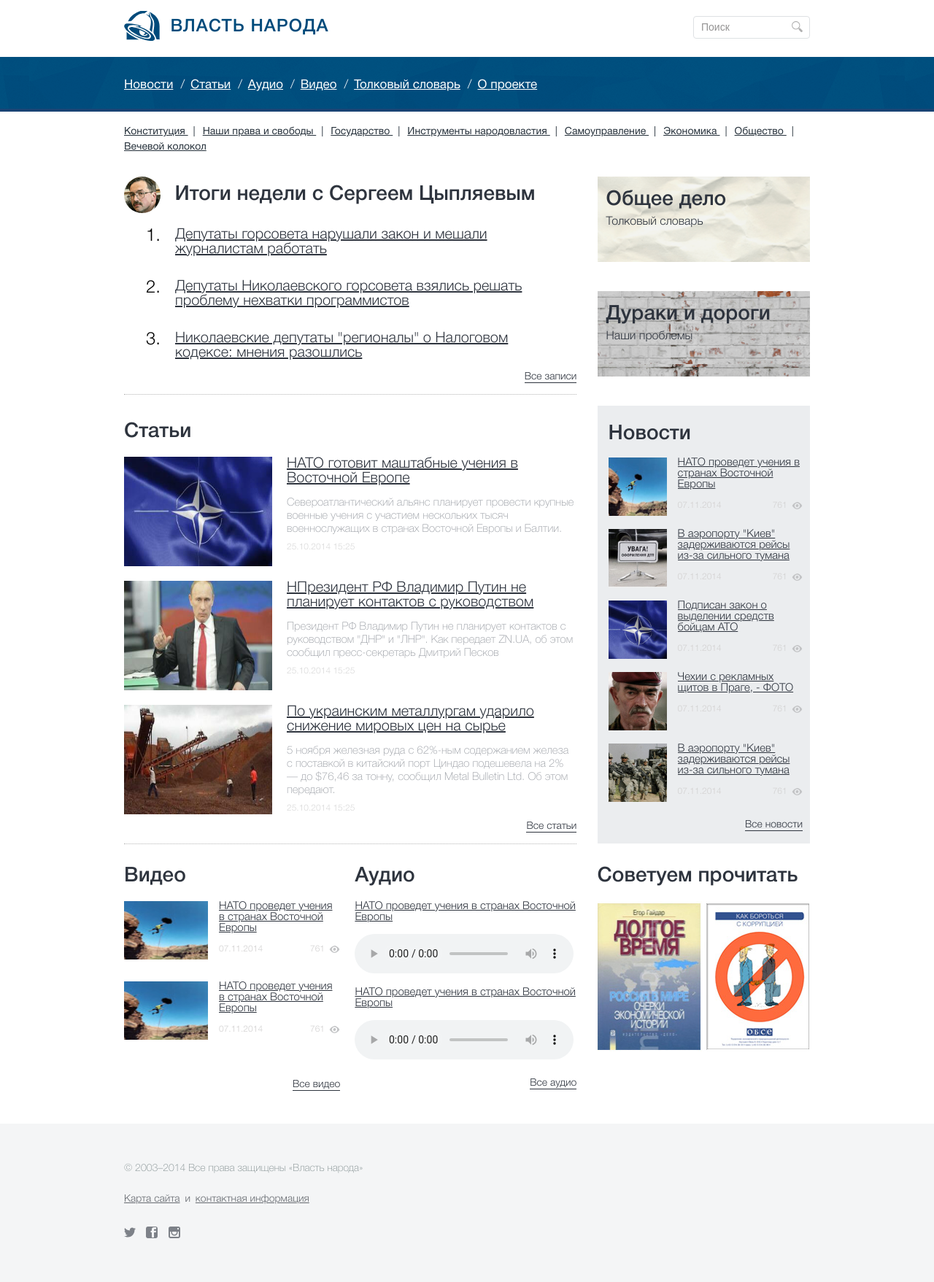
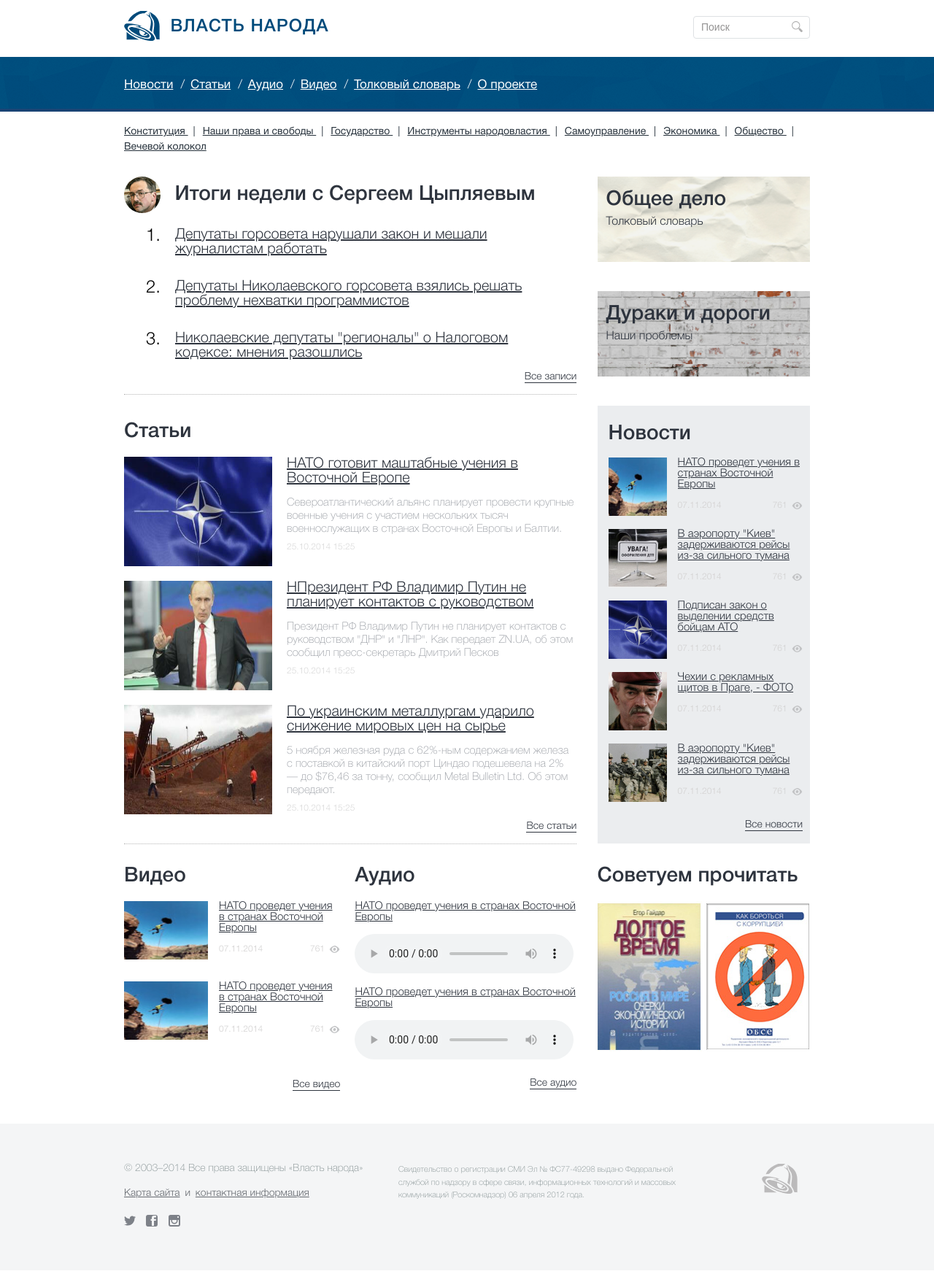
Before and after one commit to sarhov/vn_site, a Jekyll site: the page built from index.html, in a window 1280 px wide. Shown: the whole page at 73% size. Built offline with Jekyll 4.4.1, drawn with Linux system fonts in a browser that asks for light colours.

Commit message:
add the footer logo

```diff
--- a/_includes/footer.html
+++ b/_includes/footer.html
@@ -1,5 +1,5 @@
 <footer class="footer wrapper">
-  <div class="footer__inner inner">
+  <div class="footer__inner inner clearfix">
     <div class="footer-box_info footer-box">
       <div class="copyright" xmlns:dc="http://purl.org/dc/elements/1.1/" property="dc:rights">©
         <span class="copyright__item copyright__item_date" property="dc:dateCopyrighted">2003–2014</span>
@@ -29,7 +29,20 @@
       </div>
       <!-- /.socials socials_footer -->
     </div>
+    <!-- footer-box -->
+    <div class="footer-box footer-box_reginfo">
+      <p class="reginfo">Свидетельство о регистрации СМИ Эл № ФС77-49298 выдано Федеральной службой по надзору в сфере связи, информационных технологий и массовых коммуникаций (Роскомнадзор) 06 апреля 2012 года.</p>
+      <!-- /.registrantion -->
+    </div>
+    <!-- /.footer-box footer-box_reginfo -->
+    <div class="footer-box footer-box_logo">
+      <a href="/" class="logo footer-box__footer">
+        <svg class="icon-logo icon icon-logo_footer"><use xlink:href="#icon-logo"></use> </svg>
+        <!-- /.icon-logo icon-logo_footer -->
+      </a></div>
+    <!-- /.footer-box footer-box_lofo -->
   </div>
+  <!-- inner -->
 </div>
 <!-- /.footer__inenr inner -->
 </footer>
--- a/css/main.css
+++ b/css/main.css
@@ -155,7 +155,7 @@ button:focus {
 }
 
 /* line 173, ../sass/_base.scss */
-.test2, .news-block__short-description, .copyright {
+.test2, .news-block__short-description, .copyright, .reginfo {
   font-family: "HelveticaNeueCyr-Thin";
 }
 
@@ -375,20 +375,24 @@ a {
   height: 41px;
   color: inherit;
 }
+/* line 38, ../sass/main.scss */
+.icon-logo_footer {
+  color: #bbbabb;
+}
 
-/* line 40, ../sass/main.scss */
+/* line 43, ../sass/main.scss */
 .icon-search {
   width: 15px;
   height: 15px;
   color: inherit;
 }
 
-/* line 65, ../sass/main.scss */
+/* line 68, ../sass/main.scss */
 .main-header {
   margin-bottom: 22px;
 }
 
-/* line 69, ../sass/main.scss */
+/* line 72, ../sass/main.scss */
 .more-link {
   clear: both;
   *zoom: 1;
@@ -399,7 +403,7 @@ a {
   display: table;
   clear: both;
 }
-/* line 72, ../sass/main.scss */
+/* line 75, ../sass/main.scss */
 .more-link__link {
   display: inline-block;
   border-bottom: 1px solid #2e343e;
@@ -407,27 +411,27 @@ a {
   color: #2e343e;
   float: right;
 }
-/* line 78, ../sass/main.scss */
+/* line 81, ../sass/main.scss */
 .more-link__link:hover {
   border-bottom-color: transparent;
 }
 
-/* line 84, ../sass/main.scss */
+/* line 87, ../sass/main.scss */
 .site-logo.site-logo {
   color: #004b7b;
 }
-/* line 87, ../sass/main.scss */
+/* line 90, ../sass/main.scss */
 .site-logo.site-logo:hover {
   color: #006aae;
 }
 
-/* line 92, ../sass/main.scss */
+/* line 95, ../sass/main.scss */
 .site-logo {
   text-transform: uppercase;
   float: left;
   margin-top: 15px;
 }
-/* line 97, ../sass/main.scss */
+/* line 100, ../sass/main.scss */
 .site-logo__title {
   font-size: 24px;
   letter-spacing: 1px;
@@ -437,13 +441,13 @@ a {
   margin-top: 3px;
 }
 
-/* line 109, ../sass/main.scss */
+/* line 112, ../sass/main.scss */
 .search {
   position: relative;
   float: right;
   margin-top: 22px;
 }
-/* line 113, ../sass/main.scss */
+/* line 116, ../sass/main.scss */
 .search__text {
   background: none;
   border: 1px solid;
@@ -454,7 +458,7 @@ a {
   width: 160px;
   height: 31px;
 }
-/* line 125, ../sass/main.scss */
+/* line 128, ../sass/main.scss */
 .search__submit {
   background: none;
   border: none;
@@ -467,24 +471,24 @@ a {
   cursor: pointer;
   color: #b1b1b1;
 }
-/* line 136, ../sass/main.scss */
+/* line 139, ../sass/main.scss */
 .search__submit:active, .search__submit:hover {
   padding: 0;
   margin: 0;
 }
-/* line 140, ../sass/main.scss */
+/* line 143, ../sass/main.scss */
 .search__submit svg {
   width: 15px;
 }
 
-/* line 146, ../sass/main.scss */
+/* line 149, ../sass/main.scss */
 ::-webkit-input-placeholder {
   /* WebKit browsers */
   color: #949393;
   font-size: 14px;
 }
 
-/* line 153, ../sass/main.scss */
+/* line 156, ../sass/main.scss */
 :-moz-placeholder {
   /* Mozilla Firefox 4 to 18 */
   color: #949393;
@@ -492,7 +496,7 @@ a {
   opacity: 1;
 }
 
-/* line 161, ../sass/main.scss */
+/* line 164, ../sass/main.scss */
 ::-moz-placeholder {
   /* Mozilla Firefox 19+ */
   color: #949393;
@@ -500,7 +504,7 @@ a {
   opacity: 1;
 }
 
-/* line 169, ../sass/main.scss */
+/* line 172, ../sass/main.scss */
 :-ms-input-placeholder {
   /* Internet Explorer 10+ */
   color: #949393;
@@ -508,7 +512,7 @@ a {
 }
 
 /* the top bar */
-/* line 178, ../sass/main.scss */
+/* line 181, ../sass/main.scss */
 .top-bar {
   height: 75px;
   overflow: hidden;
@@ -516,21 +520,21 @@ a {
   padding-top: 30px;
   margin-bottom: 17px;
 }
-/* line 184, ../sass/main.scss */
+/* line 187, ../sass/main.scss */
 .top-bar__menu {
   position: relative;
 }
-/* line 188, ../sass/main.scss */
+/* line 191, ../sass/main.scss */
 .top-bar__item {
   float: left;
   margin-left: 10px;
   font-size: 17px;
 }
-/* line 192, ../sass/main.scss */
+/* line 195, ../sass/main.scss */
 .top-bar__item:first-child {
   margin-left: 0;
 }
-/* line 195, ../sass/main.scss */
+/* line 198, ../sass/main.scss */
 .top-bar__item:not(:first-child):before {
   color: #fff;
   content: '/';
@@ -539,22 +543,22 @@ a {
   margin-right: 8px;
   float: left;
 }
-/* line 205, ../sass/main.scss */
+/* line 208, ../sass/main.scss */
 .top-bar__link {
   text-decoration: underline;
   color: #FFF;
 }
-/* line 208, ../sass/main.scss */
+/* line 211, ../sass/main.scss */
 .top-bar__link:hover, .top-bar__link.is-active {
   text-decoration: none;
 }
 
 /* bottom bar */
-/* line 216, ../sass/main.scss */
+/* line 219, ../sass/main.scss */
 .bottom-bar {
   margin-bottom: 30px;
 }
-/* line 221, ../sass/main.scss */
+/* line 224, ../sass/main.scss */
 .bottom-bar__item {
   float: left;
   color: #27323c;
@@ -562,7 +566,7 @@ a {
   font-size: 14px;
   line-height: 1.5;
 }
-/* line 227, ../sass/main.scss */
+/* line 230, ../sass/main.scss */
 .bottom-bar__item:not(:last-child):after {
   content: '|';
   display: inline-block;
@@ -570,36 +574,36 @@ a {
   font-size: 14px;
   margin-left: 7px;
 }
-/* line 235, ../sass/main.scss */
+/* line 238, ../sass/main.scss */
 .bottom-bar__link {
   color: inherit;
   text-decoration: underline;
 }
-/* line 238, ../sass/main.scss */
+/* line 241, ../sass/main.scss */
 .bottom-bar__link:hover, .bottom-bar__link.is-active {
   text-decoration: none;
   color: #3b4c5b;
 }
 
 /* top-block */
-/* line 247, ../sass/main.scss */
+/* line 250, ../sass/main.scss */
 .top-block {
   margin-bottom: 15px;
 }
-/* line 249, ../sass/main.scss */
+/* line 252, ../sass/main.scss */
 .top-block__left {
   float: left;
   width: 66%;
   padding-bottom: 15px;
 }
-/* line 255, ../sass/main.scss */
+/* line 258, ../sass/main.scss */
 .top-block__header {
   height: 50px;
   overflow: hidden;
   margin-bottom: 20px;
   text-overflow: ellipsis;
 }
-/* line 260, ../sass/main.scss */
+/* line 263, ../sass/main.scss */
 .top-block__header img {
   display: inline-block;
   margin-right: 15px;
@@ -608,24 +612,24 @@ a {
   height: 50px;
   border-radius: 50%;
 }
-/* line 269, ../sass/main.scss */
+/* line 272, ../sass/main.scss */
 .top-block__headline {
   vertical-align: middle;
   display: inline-block;
 }
-/* line 273, ../sass/main.scss */
+/* line 276, ../sass/main.scss */
 .top-block__right {
   float: right;
   width: 31%;
 }
 
-/* line 280, ../sass/main.scss */
+/* line 283, ../sass/main.scss */
 .top-block-articles__list {
   list-style: none;
   counter-reset: articles;
   padding-right: 60px;
 }
-/* line 285, ../sass/main.scss */
+/* line 288, ../sass/main.scss */
 .top-block-articles__item {
   overflow: hidden;
   text-overflow: ellipsis;
@@ -633,11 +637,11 @@ a {
   margin-bottom: 30px;
   font-size: 20px;
 }
-/* line 291, ../sass/main.scss */
+/* line 294, ../sass/main.scss */
 .top-block-articles__item:last-child {
   margin-bottom: 15px;
 }
-/* line 294, ../sass/main.scss */
+/* line 297, ../sass/main.scss */
 .top-block-articles__item::before {
   counter-increment: articles;
   content: counter(articles) ".";
@@ -646,117 +650,117 @@ a {
   text-indent: 30px;
   font-size: 24px;
 }
-/* line 303, ../sass/main.scss */
+/* line 306, ../sass/main.scss */
 .top-block-articles__link {
   text-decoration: underline;
   overflow: hidden;
   display: block;
   color: #2e343e;
 }
-/* line 308, ../sass/main.scss */
+/* line 311, ../sass/main.scss */
 .top-block-articles__link:hover {
   text-decoration: none;
 }
 
-/* line 316, ../sass/main.scss */
+/* line 319, ../sass/main.scss */
 .top-box {
   height: 117px;
   padding: 18px 0 0 12px;
   display: block;
 }
-/* line 320, ../sass/main.scss */
+/* line 323, ../sass/main.scss */
 .top-box:hover {
   opacity: 0.9;
 }
-/* line 323, ../sass/main.scss */
+/* line 326, ../sass/main.scss */
 .top-box:first-child {
   background: #e1e1d8 url("../images/top-box-bg_first.png") center top/cover repeat;
   margin-bottom: 40px;
 }
-/* line 327, ../sass/main.scss */
+/* line 330, ../sass/main.scss */
 .top-box:first-child + .top-box {
   background: #dadada url("../images/top-box-bg_second.png") 100px 100px/cover repeat;
 }
-/* line 330, ../sass/main.scss */
+/* line 333, ../sass/main.scss */
 .top-box__headline {
   margin-bottom: 8px;
 }
 
-/* line 335, ../sass/main.scss */
+/* line 338, ../sass/main.scss */
 .news-blocks {
   float: left;
   width: 66%;
   padding-top: 22px;
   padding-bottom: 15px;
 }
-/* line 341, ../sass/main.scss */
+/* line 344, ../sass/main.scss */
 .news-blocks__headline {
   margin-bottom: 20px;
 }
 
-/* line 346, ../sass/main.scss */
+/* line 349, ../sass/main.scss */
 .center-block {
   margin-bottom: 30px;
 }
 
-/* line 360, ../sass/main.scss */
+/* line 363, ../sass/main.scss */
 .news-block {
   height: 150px;
   margin-bottom: 20px;
 }
-/* line 363, ../sass/main.scss */
+/* line 366, ../sass/main.scss */
 .news-block:last-child {
   margin-bottom: 10px;
 }
-/* line 366, ../sass/main.scss */
+/* line 369, ../sass/main.scss */
 .news-block__img-link {
   float: left;
   margin-right: 20px;
 }
-/* line 370, ../sass/main.scss */
+/* line 373, ../sass/main.scss */
 .news-block__img {
   width: 203px;
   height: 150px;
 }
-/* line 374, ../sass/main.scss */
+/* line 377, ../sass/main.scss */
 .news-block__headline {
   overflow: hidden;
   font-size: 20px;
   margin-bottom: 14px;
 }
-/* line 379, ../sass/main.scss */
+/* line 382, ../sass/main.scss */
 .news-block__link {
   text-decoration: underline;
 }
-/* line 381, ../sass/main.scss */
+/* line 384, ../sass/main.scss */
 .news-block__link:hover {
   text-decoration: none;
 }
-/* line 385, ../sass/main.scss */
+/* line 388, ../sass/main.scss */
 .news-block__short-description {
   color: #94989f;
   font-size: 15px;
   margin-bottom: 7px;
   line-height: 1.2;
 }
-/* line 392, ../sass/main.scss */
+/* line 395, ../sass/main.scss */
 .news-block__date {
   color: #dadada;
   font-size: 12px;
 }
 
-/* line 398, ../sass/main.scss */
+/* line 401, ../sass/main.scss */
 .sidebar-block {
   float: right;
   width: 31%;
   padding: 25px 10px 17px 15px;
   background: #ebedef;
 }
-/* line 403, ../sass/main.scss */
+/* line 406, ../sass/main.scss */
 .sidebar-block__headline {
   margin-bottom: 18px;
 }
-/* line 406, ../sass/main.scss */
+/* line 409, ../sass/main.scss */
 .sidebar-block__content {
   *zoom: 1;
 }
@@ -767,14 +771,14 @@ a {
   clear: both;
 }
 
-/* line 411, ../sass/main.scss */
+/* line 414, ../sass/main.scss */
 .news-list-item {
   height: 80px;
   overflow: hidden;
   margin-bottom: 18px;
   *zoom: 1;
 }
-/* line 415, ../sass/main.scss */
+/* line 418, ../sass/main.scss */
 .news-list-item:last-child {
   margin-bottom: 25px;
 }
@@ -784,17 +788,17 @@ a {
   display: table;
   clear: both;
 }
-/* line 419, ../sass/main.scss */
+/* line 422, ../sass/main.scss */
 .news-list-item__img-link {
   float: left;
   margin-right: 15px;
 }
-/* line 423, ../sass/main.scss */
+/* line 426, ../sass/main.scss */
 .news-list-item__img {
   width: 80px;
   height: 80px;
 }
-/* line 427, ../sass/main.scss */
+/* line 430, ../sass/main.scss */
 .news-list-item__headline {
   overflow: hidden;
   max-height: 56px;
@@ -802,72 +806,72 @@ a {
   font-size: 15px;
   margin-bottom: 15px;
 }
-/* line 434, ../sass/main.scss */
+/* line 437, ../sass/main.scss */
 .news-list-item__link {
   text-decoration: underline;
 }
-/* line 436, ../sass/main.scss */
+/* line 439, ../sass/main.scss */
 .news-list-item__link:hover {
   text-decoration: none;
 }
-/* line 440, ../sass/main.scss */
+/* line 443, ../sass/main.scss */
 .news-list-item_video {
   margin-bottom: 30px;
 }
-/* line 442, ../sass/main.scss */
+/* line 445, ../sass/main.scss */
 .news-list-item_video img {
   width: 115px;
 }
-/* line 445, ../sass/main.scss */
+/* line 448, ../sass/main.scss */
 .news-list-item_video:last-child {
   margin-bottom: 55px;
 }
-/* line 449, ../sass/main.scss */
+/* line 452, ../sass/main.scss */
 .news-list-item_audio {
   height: 100px;
 }
-/* line 451, ../sass/main.scss */
+/* line 454, ../sass/main.scss */
 .news-list-item_audio audio {
   margin-bottom: 6px;
 }
-/* line 455, ../sass/main.scss */
+/* line 458, ../sass/main.scss */
 .news-list-item_books {
   float: left;
   width: 50%;
   height: auto;
 }
-/* line 459, ../sass/main.scss */
+/* line 462, ../sass/main.scss */
 .news-list-item_books .news-list-item__img-link {
   margin: 0;
 }
-/* line 461, ../sass/main.scss */
+/* line 464, ../sass/main.scss */
 .news-list-item_books .news-list-item__img-link:hover {
   opacity: 0.9;
 }
-/* line 465, ../sass/main.scss */
+/* line 468, ../sass/main.scss */
 .news-list-item_books img {
   height: auto;
   width: 100%;
 }
 
-/* line 472, ../sass/main.scss */
+/* line 475, ../sass/main.scss */
 .news-meta {
   color: #d2d1d1;
   font-size: 12px;
 }
-/* line 475, ../sass/main.scss */
+/* line 478, ../sass/main.scss */
 .news-meta__views {
   float: right;
 }
-/* line 478, ../sass/main.scss */
+/* line 481, ../sass/main.scss */
 .news-meta__views-text {
   vertical-align: middle;
 }
-/* line 481, ../sass/main.scss */
+/* line 484, ../sass/main.scss */
 .news-meta__date {
   float: left;
 }
-/* line 484, ../sass/main.scss */
+/* line 487, ../sass/main.scss */
 .news-meta__icon {
   width: 15px;
   height: 10px;
@@ -876,7 +880,7 @@ a {
   vertical-align: middle;
   margin-left: 3px;
 }
-/* line 491, ../sass/main.scss */
+/* line 494, ../sass/main.scss */
 .news-meta__icon_download {
   color: #999;
   margin-left: 0;
@@ -884,105 +888,118 @@ a {
   width: 12px;
   height: 12px;
 }
-/* line 499, ../sass/main.scss */
+/* line 502, ../sass/main.scss */
 .news-meta__download {
   color: #d4d4d4;
 }
-/* line 502, ../sass/main.scss */
+/* line 505, ../sass/main.scss */
 .news-meta__download-text {
   vertical-align: middle;
 }
 
-/* line 509, ../sass/main.scss */
+/* line 512, ../sass/main.scss */
 .bottom-block-wrapper {
   margin-bottom: 45px;
 }
 
-/* line 515, ../sass/main.scss */
+/* line 518, ../sass/main.scss */
 .bottom-block_left {
   float: left;
   width: 66%;
 }
-/* line 519, ../sass/main.scss */
+/* line 522, ../sass/main.scss */
 .bottom-block_right {
   width: 31%;
   float: right;
 }
 
-/* line 525, ../sass/main.scss */
+/* line 528, ../sass/main.scss */
 .bottom-block-box {
   width: 50%;
   float: left;
 }
-/* line 528, ../sass/main.scss */
+/* line 531, ../sass/main.scss */
 .bottom-block-box_video {
   padding-right: 20px;
   width: 51%;
 }
-/* line 532, ../sass/main.scss */
+/* line 535, ../sass/main.scss */
 .bottom-block-box_audio {
   width: 49%;
 }
-/* line 536, ../sass/main.scss */
+/* line 539, ../sass/main.scss */
 .bottom-block-box__headline {
   margin-bottom: 20px;
 }
-/* line 539, ../sass/main.scss */
+/* line 542, ../sass/main.scss */
 .bottom-block-box_books {
   width: 100%;
 }
 
-/* line 544, ../sass/main.scss */
+/* line 547, ../sass/main.scss */
 .footer {
   padding: 55px 0 60px 0;
   background: #f4f5f6;
 }
 
-/* line 549, ../sass/main.scss */
+/* line 552, ../sass/main.scss */
 .footer-box {
   width: 40%;
   padding-right: 17px;
+  float: left;
 }
-/* line 552, ../sass/main.scss */
+/* line 556, ../sass/main.scss */
+.footer-box_reginfo {
+  width: 46%;
+}
+/* line 559, ../sass/main.scss */
 .footer-box_logo {
   float: right;
   width: auto;
+  float-left: none;
 }
 
-/* line 558, ../sass/main.scss */
+/* line 566, ../sass/main.scss */
 .copyright {
   color: #7f8c8d;
   font-size: 14px;
-  margin-bottom: 28px;
+  margin-bottom: 20px;
 }
 
-/* line 565, ../sass/main.scss */
+/* line 573, ../sass/main.scss */
 .footer-links {
-  margin-bottom: 30px;
+  margin-bottom: 22px;
   color: #676b71;
   font-size: 14px;
 }
-/* line 569, ../sass/main.scss */
+/* line 577, ../sass/main.scss */
 .footer-links__link {
   text-decoration: underline;
   color: inherit;
 }
-/* line 572, ../sass/main.scss */
+/* line 580, ../sass/main.scss */
 .footer-links__link:hover {
   text-decoration: none;
 }
-/* line 576, ../sass/main.scss */
+/* line 584, ../sass/main.scss */
 .footer-links__text {
   margin: 0 3px;
 }
 
-/* line 582, ../sass/main.scss */
+/* line 590, ../sass/main.scss */
 .socials__icon {
   height: 16px;
   width: 16px;
   margin-right: 10px;
 }
-/* line 587, ../sass/main.scss */
+/* line 595, ../sass/main.scss */
 .socials__link:hover {
   opacity: 0.8;
 }
+
+/* line 600, ../sass/main.scss */
+.reginfo {
+  color: #7f8c8d;
+  font-size: 11px;
+  line-height: 1.6;
+}
```
Also changed, not shown: sass/main.scss (+18 -2 lines).
